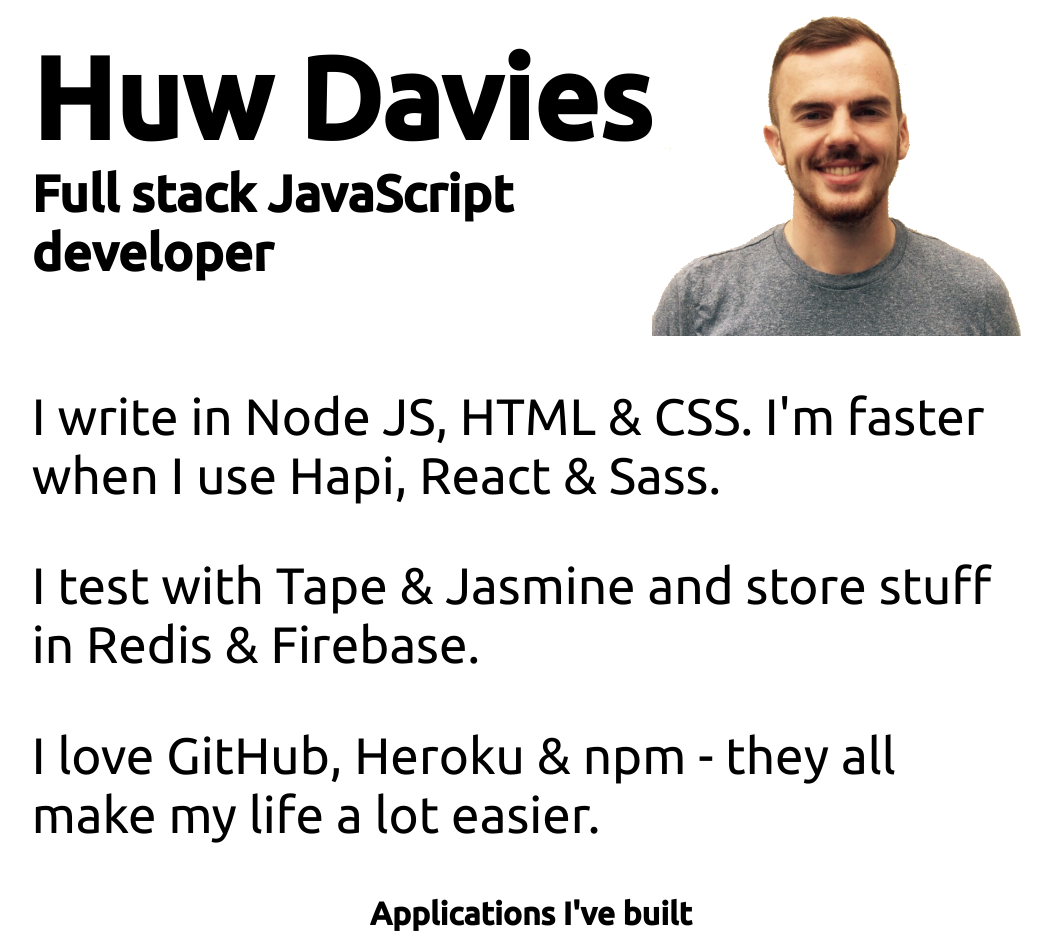
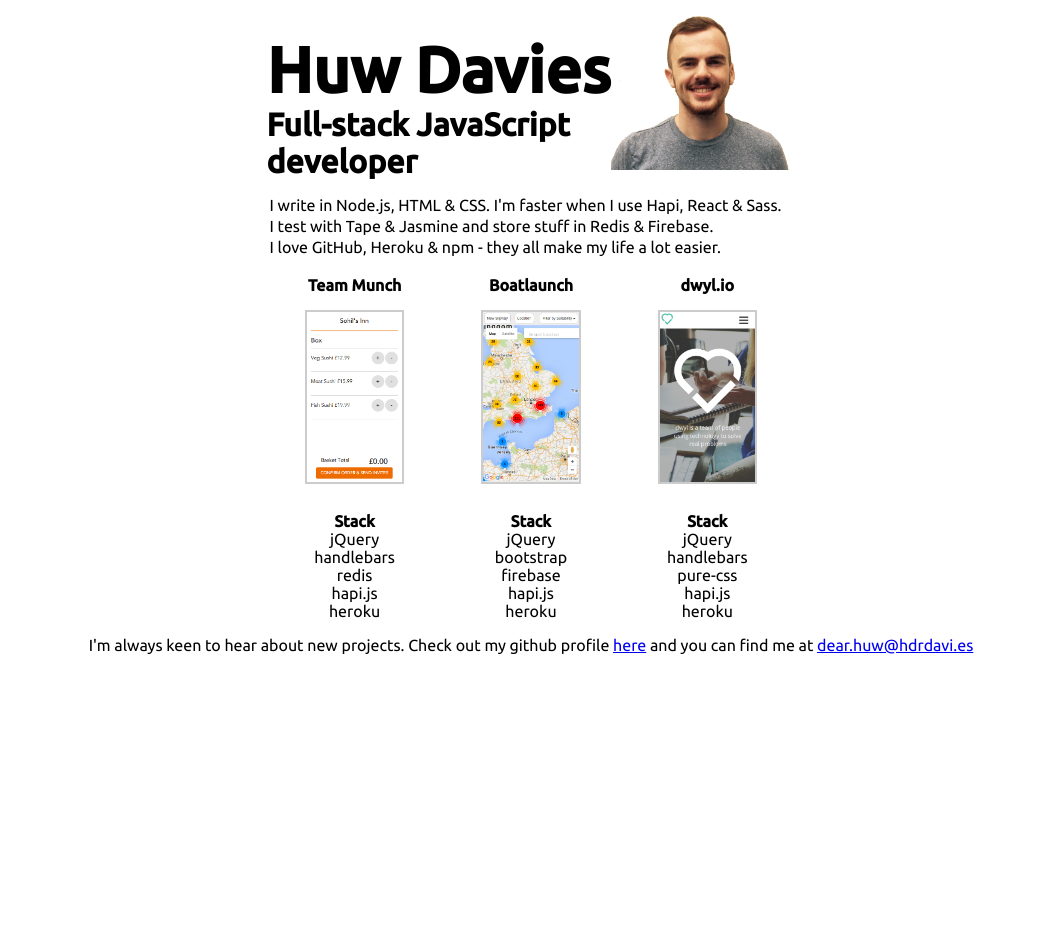
Before and after one commit to hdrdavies/mysite, a plain HTML site: page index.html in a window 1280 px wide. Shown: the top 935 px of the page, without its empty margins (109-1161 px from the left). After the commit the page ends 800 px from the top, so only its background shows below. Drawn offline with Linux system fonts and the light colour scheme.

Commit message:
better on desktop & mobile #5

```diff
--- a/index.css
+++ b/index.css
@@ -86,10 +86,48 @@
 
 @media (min-width:480px) {
 
-  .project img {
-    max-height: 300px;
+
+  h1, h2, h3, h4, p, ul {
+    font-size: 1em;
   }
-
+  h1 {
+      font-size: 4em;
+  }
+  .heading {
+    margin: 0 auto;
+    width: 53%; /* normally 50, but need text to fit */
+  }
+    h3.heading-tagline {
+      font-size: 2em;
+      margin-bottom: 0px;
+    }
+    .heading-title img {
+      max-height: 12vw;
+    }
+    .heading-content {
+      margin-top: 1em;
+    }
+      .heading-content p {
+        margin: 0.2em;
+      }
+  .projects {
+    overflow: hidden;
+    margin: 0 auto;
+    width: 53%; /* keeping consistent with .heading */
+  }
+    .projects-title {
+      font-size: 2em;
+    }
+    .project.col-1-3 {
+      max-width: 14em;
+      margin-bottom: 0;
+    }
+      .project img {
+        max-height: 170px;
+      }
+  .contact.sm-hide p {
+    text-align: center;
+  }
 }
 
 @media (min-width:1025px) {
--- a/index.html
+++ b/index.html
@@ -13,12 +13,13 @@
 
         <div class="heading-title">
           <h1>Huw Davies</h1><img src="img/huw.png" alt="">
-          <h3 class="heading-tagline">Full stack JavaScript developer</h3>
+          <h3 class="heading-tagline">Full-stack JavaScript developer</h3>
         </div>
-
-        <p>I write in Node JS, HTML &amp; CSS. I'm faster when I use Hapi, React &amp; Sass.</p>
-        <p>I test with Tape &amp; Jasmine and store stuff in Redis &amp; Firebase.</p>
-        <p>I love GitHub, Heroku &amp; npm - they all make my life a lot easier.</p>
+        <div class="heading-content">
+          <p>I write in Node.js, HTML &amp; CSS. I'm faster when I use Hapi, React &amp; Sass.</p>
+          <p>I test with Tape &amp; Jasmine and store stuff in Redis &amp; Firebase.</p>
+          <p>I love GitHub, Heroku &amp; npm - they all make my life a lot easier.</p>
+        </div>
        </div>
 
        <div class="contact lg-hide">
@@ -26,7 +27,7 @@
        </div>
 
       <div class="projects">
-        <h2 class="projects-title">Applications I've built</h2>
+        <h2 class="projects-title lg-hide">Applications I've built</h2>
 
         <div class="project col-1-3">
 
```
